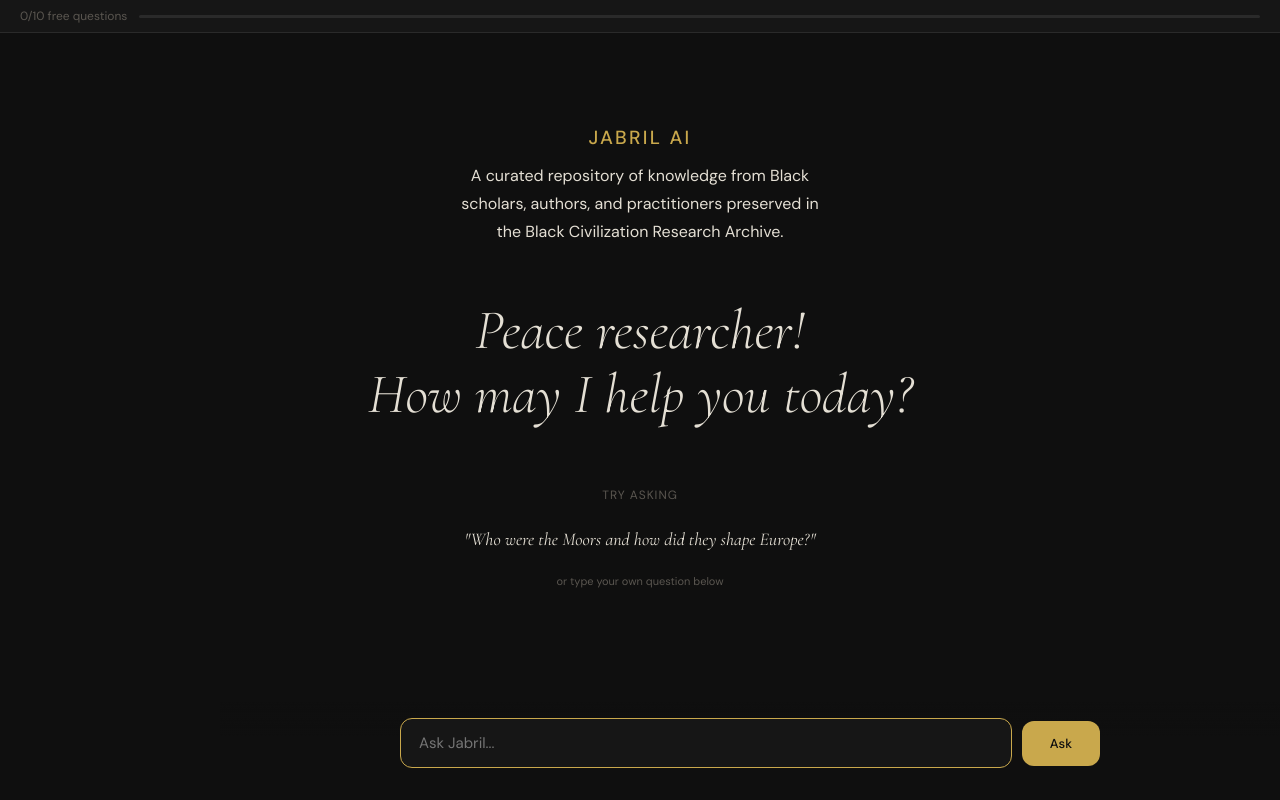
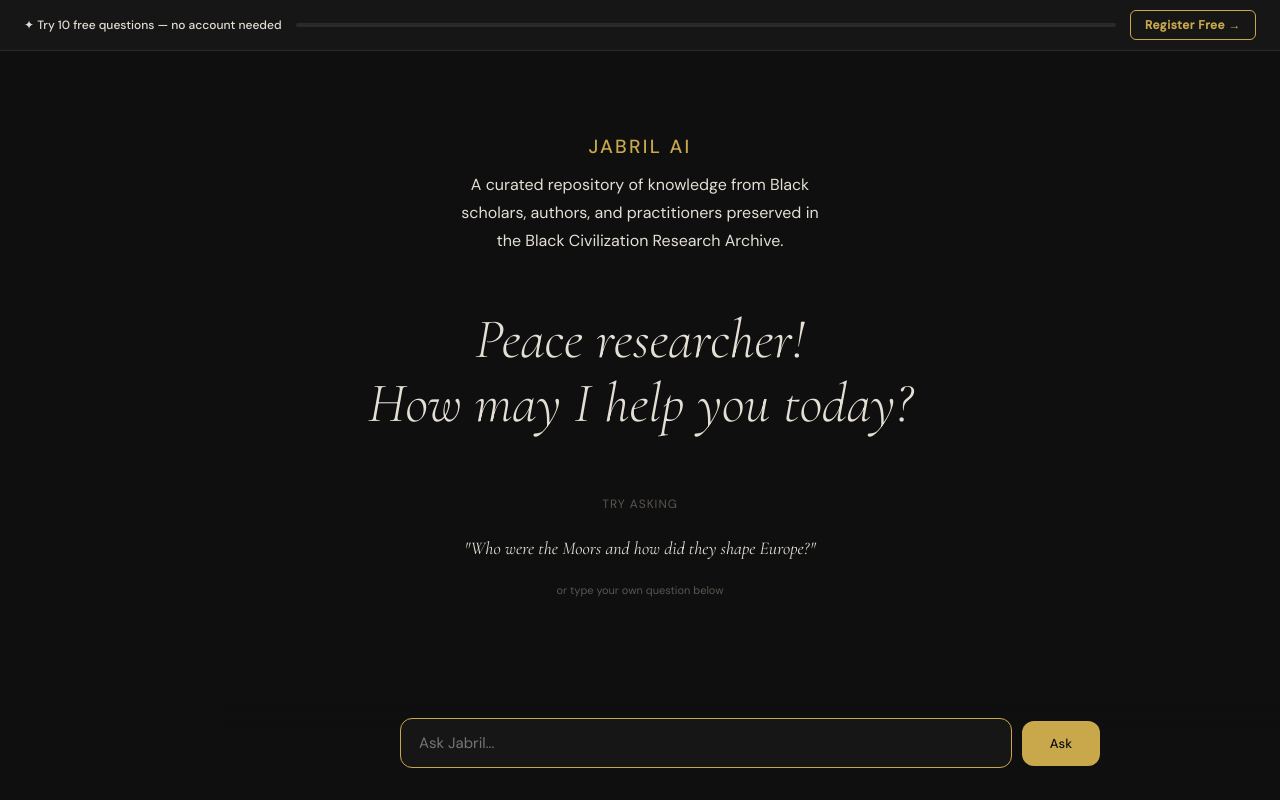
Before and after one commit to JabrilAi/BCRA, a React (Vite) app: page / in a window 1280 px wide. Built offline with nearby package versions, Linux system fonts and the light colour scheme.

Commit message:
Update App.jsx

```diff
--- a/src/App.jsx
+++ b/src/App.jsx
@@ -404,7 +404,7 @@
 }
 
 // ─── Quota Bar ────────────────────────────────────────────────────────────────
-function QuotaBar({ used, isLoggedIn, isMobile }) {
+function QuotaBar({ used, isLoggedIn, isMobile, onRegisterClick }) {
     const remaining = FREE_LIMIT - used
     const pct = Math.min((used / FREE_LIMIT) * 100, 100)
     const isLow = remaining <= 3 && remaining > 0
@@ -414,13 +414,31 @@
 
     return (
         <div style={{
-            padding: "8px 20px", borderBottom: `1px solid ${BORDER}`,
-            background: PANEL, display: "flex", alignItems: "center", gap: 12, flexShrink: 0,
+            padding: isMobile ? "10px 14px" : "10px 24px",
+            borderBottom: `1px solid ${BORDER}`,
+            background: PANEL,
+            display: "flex", alignItems: "center",
+            gap: isMobile ? 8 : 14,
+            flexShrink: 0,
+            flexWrap: isMobile ? "wrap" : "nowrap",
         }}>
-            <span style={{ fontSize: 12, color: MUTED, whiteSpace: "nowrap" }}>
-                {used}/{FREE_LIMIT} free questions
+            {/* Explanation text */}
+            <span style={{
+                fontSize: isMobile ? 11 : 12,
+                color: TEXT,
+                whiteSpace: "nowrap",
+                fontWeight: 500,
+            }}>
+                {used === 0
+                    ? "✦ Try 10 free questions — no account needed"
+                    : isLow
+                        ? `⚠ Only ${remaining} free question${remaining !== 1 ? "s" : ""} remaining`
+                        : `${used} of ${FREE_LIMIT} free questions used`
+                }
             </span>
-            <div style={{ flex: 1, height: 3, background: BORDER, borderRadius: 2, overflow: "hidden" }}>
+
+            {/* Progress bar */}
+            <div style={{ flex: 1, minWidth: 60, height: 4, background: BORDER, borderRadius: 2, overflow: "hidden" }}>
                 <div style={{
                     height: "100%", borderRadius: 2,
                     width: `${pct}%`,
@@ -428,11 +446,29 @@
                     transition: "width 0.4s ease",
                 }} />
             </div>
-            {isLow && (
-                <span style={{ fontSize: 11, color: "#c0392b", whiteSpace: "nowrap" }}>
-                    {remaining} left
-                </span>
-            )}
+
+            {/* Register Free button */}
+            <button
+                onClick={onRegisterClick}
+                style={{
+                    background: "transparent",
+                    border: `1px solid ${GOLD}`,
+                    borderRadius: 6,
+                    color: GOLD,
+                    fontFamily: "inherit",
+                    fontSize: isMobile ? 11 : 12,
+                    fontWeight: 600,
+                    padding: isMobile ? "5px 10px" : "6px 14px",
+                    cursor: "pointer",
+                    whiteSpace: "nowrap",
+                    letterSpacing: "0.04em",
+                    transition: "background 0.2s, color 0.2s",
+                }}
+                onMouseEnter={e => { e.currentTarget.style.background = GOLD; e.currentTarget.style.color = "#0f0f0f" }}
+                onMouseLeave={e => { e.currentTarget.style.background = "transparent"; e.currentTarget.style.color = GOLD }}
+            >
+                Register Free →
+            </button>
         </div>
     )
 }
@@ -812,7 +848,7 @@
             )}
 
             <main style={{ flex: 1, display: "flex", flexDirection: "column", height: "100vh", overflow: "hidden" }}>
-                <QuotaBar used={questionsUsed} isLoggedIn={!!user} isMobile={isMobile} />
+                <QuotaBar used={questionsUsed} isLoggedIn={!!user} isMobile={isMobile} onRegisterClick={() => setShowGate(true)} />
                 {view === "welcome"
                     ? <WelcomeScreen onChipClick={send} isMobile={isMobile} />
                     : <ChatArea messages={messages} messagesEndRef={messagesEndRef} latestMsgRef={latestMsgRef} isMobile={isMobile} />
```
